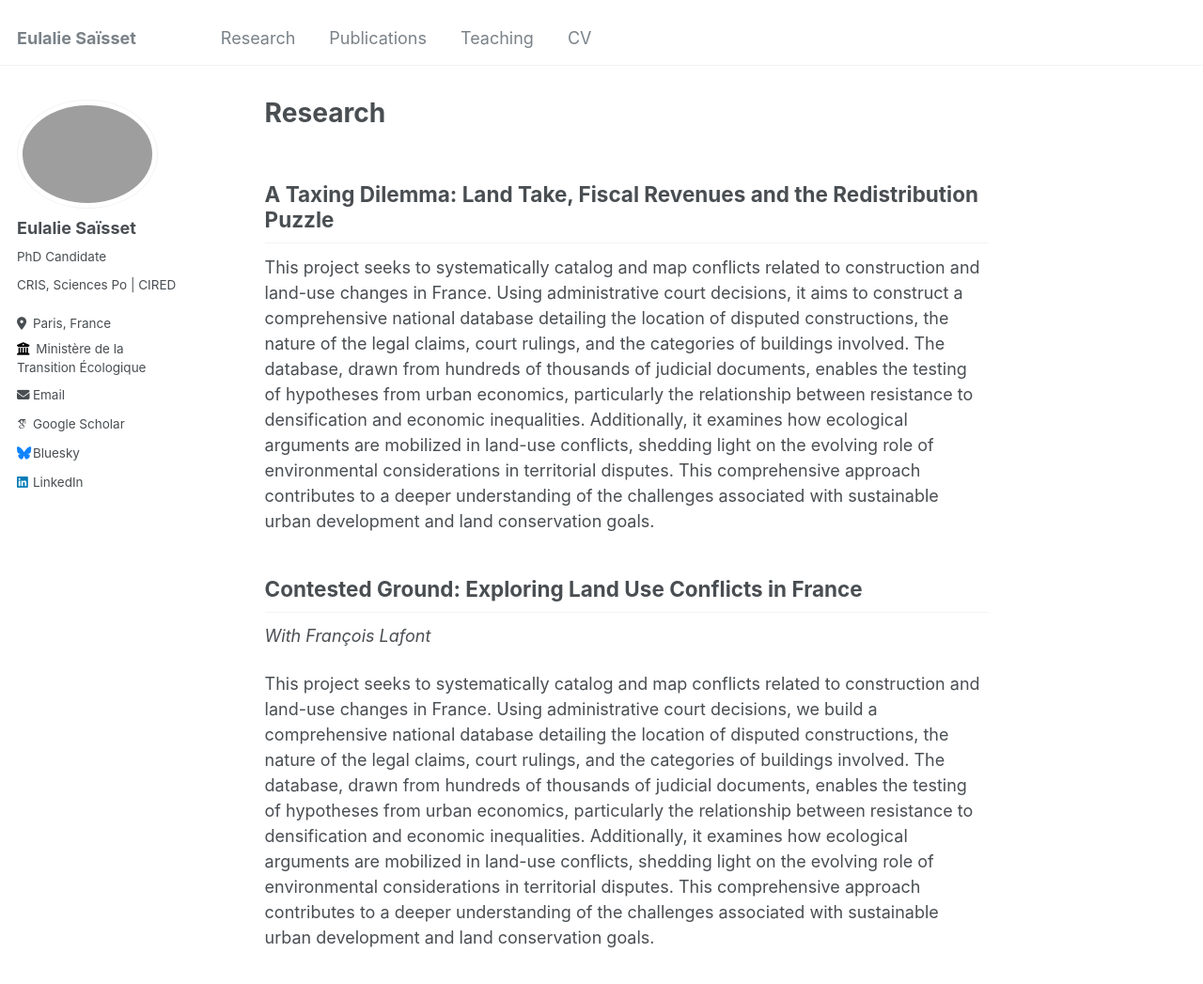
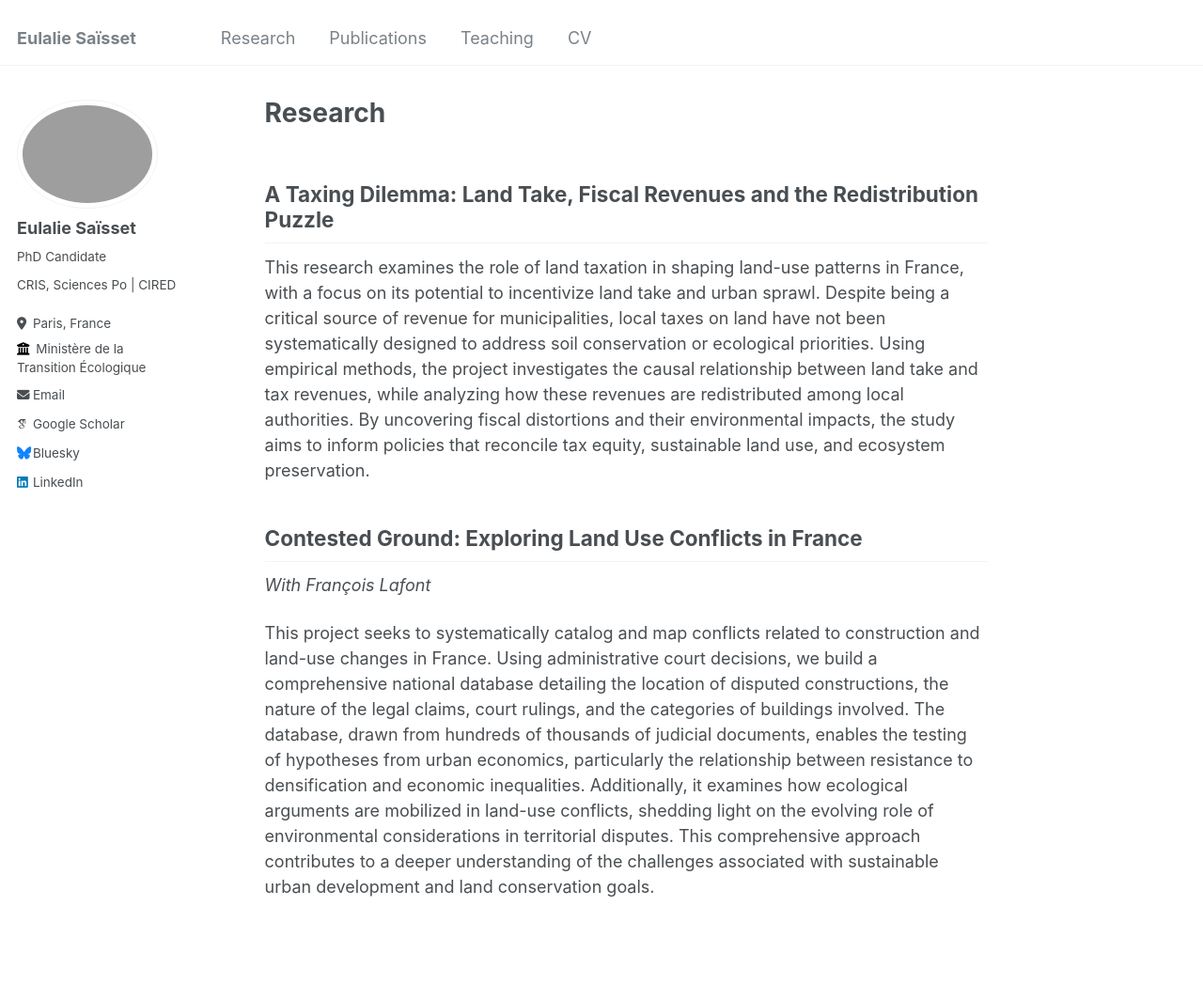
Before and after one commit to eulaliesaisset/eulaliesaisset.github.io, a Jekyll site: the page built from _pages/research.md, in a window 1280 px wide and 1223 px high. Shown: the top 1047 px of the window at 94% size. Built offline with Jekyll 4.4.1, drawn with Linux system fonts in a browser that asks for light colours; some web fonts are replaced.

Commit message:
Update research with project description

```diff
--- a/_pages/research.md
+++ b/_pages/research.md
@@ -3,7 +3,7 @@ title: "Research"
 permalink: /research/
 ---
 ## A Taxing Dilemma: Land Take, Fiscal Revenues and the Redistribution Puzzle
-This project seeks to systematically catalog and map conflicts related to construction and land-use changes in France. Using administrative court decisions, it aims to construct a comprehensive national database detailing the location of disputed constructions, the nature of the legal claims, court rulings, and the categories of buildings involved. The database, drawn from hundreds of thousands of judicial documents, enables the testing of hypotheses from urban economics, particularly the relationship between resistance to densification and economic inequalities. Additionally, it examines how ecological arguments are mobilized in land-use conflicts, shedding light on the evolving role of environmental considerations in territorial disputes. This comprehensive approach contributes to a deeper understanding of the challenges associated with sustainable urban development and land conservation goals.
+This research examines the role of land taxation in shaping land-use patterns in France, with a focus on its potential to incentivize land take and urban sprawl. Despite being a critical source of revenue for municipalities, local taxes on land have not been systematically designed to address soil conservation or ecological priorities. Using empirical methods, the project investigates the causal relationship between land take and tax revenues, while analyzing how these revenues are redistributed among local authorities. By uncovering fiscal distortions and their environmental impacts, the study aims to inform policies that reconcile tax equity, sustainable land use, and ecosystem preservation.
 
 ## Contested Ground: Exploring Land Use Conflicts in France
 _With François Lafont_
```
